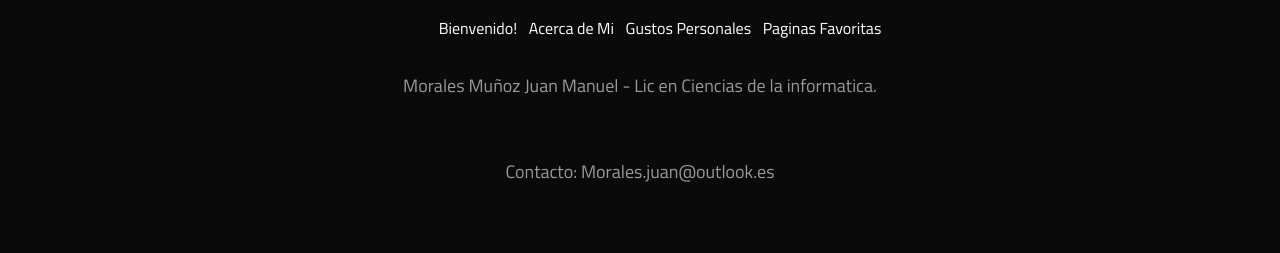
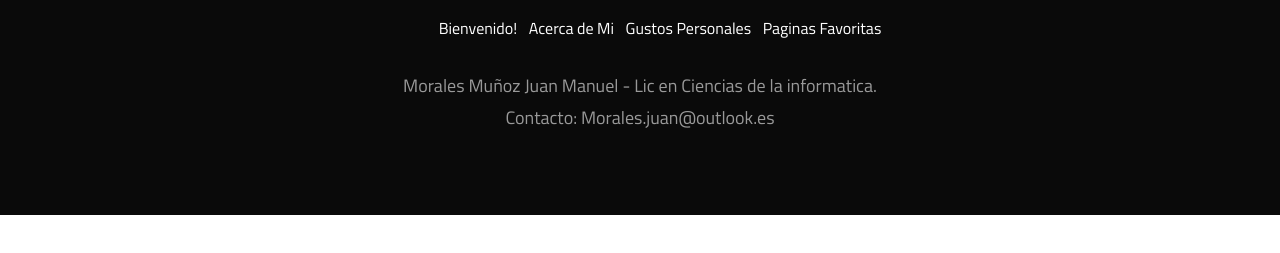
Before and after one commit to JuanMMoralesM/JuanMMoralesM.github.io, a plain HTML site: page index.html in a window 1280 px wide. Shown: the part 6597-6850 px from the top of the page. After the commit the page ends 6812 px from the top, so only its background shows below. Drawn offline with nearby package versions, Linux system fonts and the light colour scheme.

Commit message:
Update index.html

```diff
--- a/index.html
+++ b/index.html
@@ -365,9 +365,7 @@
                 <li class="list-inline-item footer-menu"><a href="#Preferencias">Gustos Personales</a></li>
                 <li class="list-inline-item footer-menu"><a href="#Webs">Paginas Favoritas</a></li>
             </ul>
-            <p class="topmargin-sm">Morales Muñoz Juan Manuel - Lic en Ciencias de la informatica.</p>
-            <br>
-            <p Class="topmargin-sm">Contacto: Morales.juan@outlook.es</p>
+            <p class="topmargin-sm">Morales Muñoz Juan Manuel - Lic en Ciencias de la informatica.<br>Contacto: Morales.juan@outlook.es</p>
         </div>
     </section>
 
```
